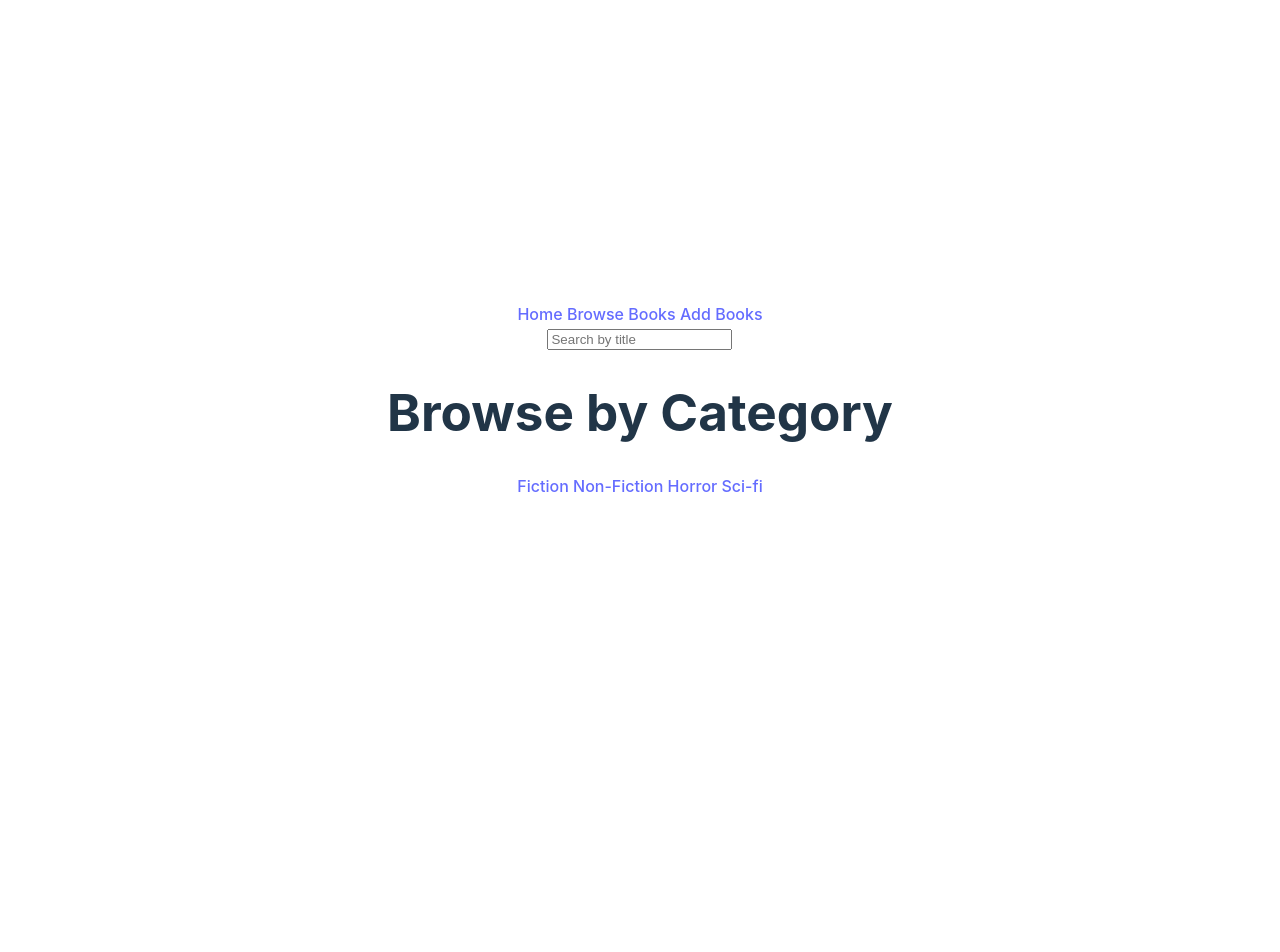
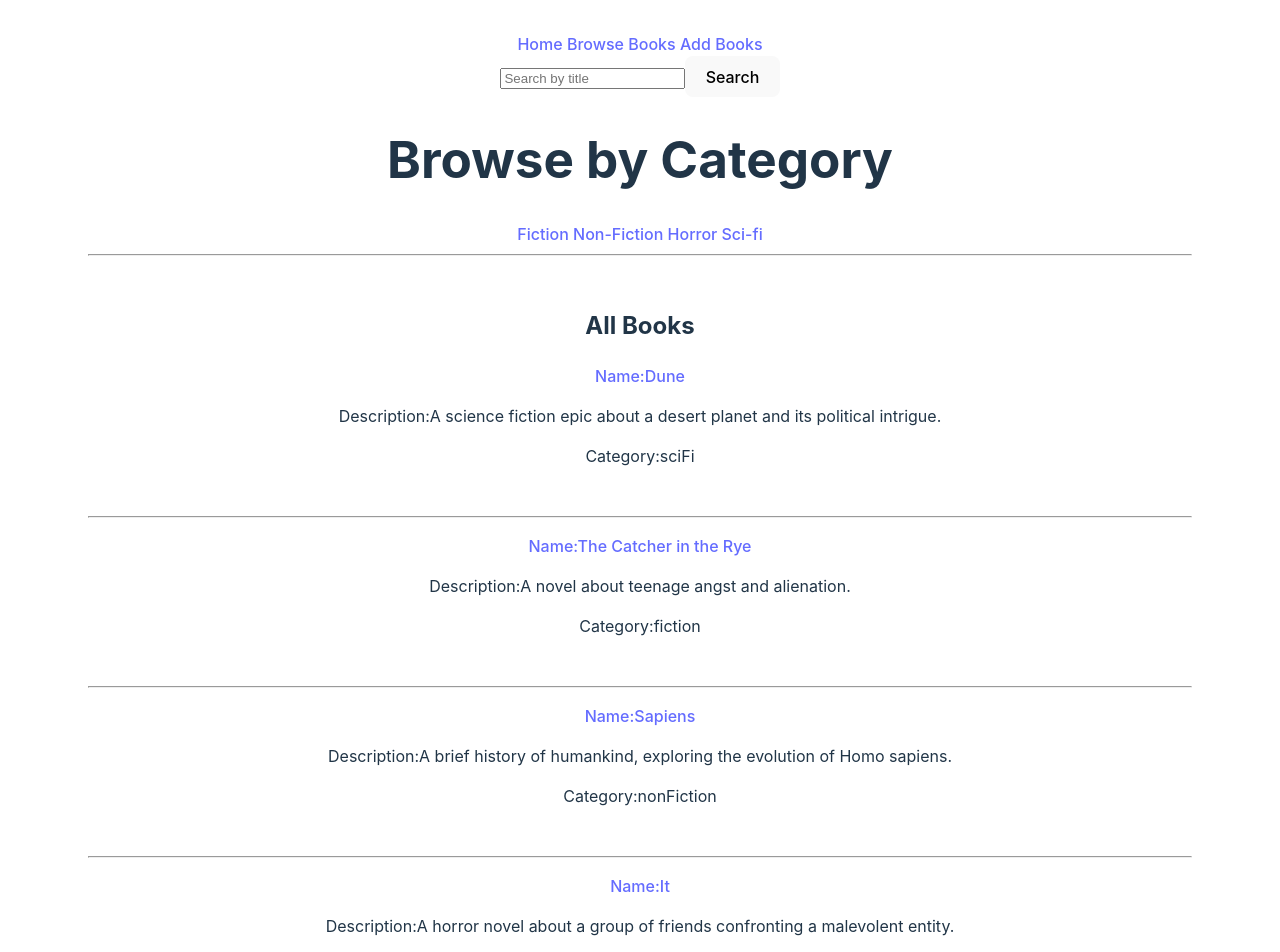
Before and after one commit to prateek-saxena-07/Library_System, a React (Vite) app: page /BrowseBooks in a window 1280 px wide. Shown: the top 952 px of the page. Before the commit the page ends 800 px from the top, so only its background shows below. Built offline with nearby package versions, Linux system fonts and the light colour scheme.

Commit message:
Searching_functionality done

```diff
--- a/src/components/BookCategory.jsx
+++ b/src/components/BookCategory.jsx
@@ -10,10 +10,10 @@ export default function BookCategory()
 const params=useParams().category
 
 useEffect(()=>{ const sortedCategory = {
-        fiction: data.filter(book => book.category ==='Fiction'  ),
-        nonFiction:data.filter(book => book.category === 'Non-Fiction'  ),
-        horror:data.filter(book => book.category === 'Horror' ),
-        sciFi:data.filter(book => book.category === 'Sci-Fi'),
+        fiction: data.filter(book => book.category ==='fiction'  ),
+        nonFiction:data.filter(book => book.category === 'nonfiction'  ),
+        horror:data.filter(book => book.category === 'horror' ),
+        sciFi:data.filter(book => book.category === 'sciFi'),
     }
 
     setCategory(sortedCategory);}
@@ -33,7 +33,7 @@ useEffect(()=>{ const sortedCategory = {
     return (<>
 
         {bookSelect.map((book) => {
-            return <><Books details={book} params={params}></Books> </>
+            return <><Books details={book}></Books> </>
         })}
         sorting
     </>)
--- a/src/components/BookDetails.jsx
+++ b/src/components/BookDetails.jsx
@@ -1,5 +1,10 @@
+import { useParams } from "react-router-dom"
 export default function ()
 {
+
+    console.log(useParams().title)
     return (<>
     hi from Book Details</>)
 }
+// this current component will sort particular book of which detail has to render
+// and make one more component to render the book detail of that single  book that has been picked here
--- a/src/components/Books.jsx
+++ b/src/components/Books.jsx
@@ -2,11 +2,11 @@ import { Link } from "react-router-dom"
 export function Books(props)
 {
     const { title, description, category, img } = props.details
-    const { params }=props
+
 
 
     return (<>
-        <Link to={`/BrowseBooks/${params}/${title}`}> <p>Name:{title}</p></Link>
+        <Link to={`/BrowseBooks/${category}/${title}`}> <p>Name:{title}</p></Link>
 
         <p>Description:{description}</p>
         <p>Category:{category}</p>
--- a/src/components/BrowseBooks.jsx
+++ b/src/components/BrowseBooks.jsx
@@ -1,87 +1,64 @@
 import { useState, useEffect } from "react";
 import { Books } from "./Books";
 import { Link } from "react-router-dom";
-
 import data from "../utils/mockdata";
 
 
-
 function BrowseBooks() {
-    const [Book, setBook] = useState([]);
+    const [book, setBook] = useState([]);
+    const [searchText, setSearchText] = useState("");
+    const [searchResult, setSearchResult] = useState(null);
+    const [searchMessage, setSearchMessage] = useState("");
 
 
+    useEffect(() => {
+        setBook(data);
+    }, []);
 
+    const handleSearch = () => {
+        const foundBook = book.find((b) =>
+            b.title.toLowerCase() === searchText.toLowerCase()
+        );
 
-    // const Fetching = async () => {
-    //     try {
-    //         const response = await fetch('https://freetestapi.com/api/v1/books');
-    //         const data = await response.json();
-    //         console.log('Fetched Books:', data); // Log the fetched books
-    //         const sortedBooks = categorizeBooks(data);
-    //         console.log('Sorted Books:', sortedBooks); // Log the sorted books
-    //         setCategory(sortedBooks);
-    //         setBook(data);
-    //     } catch (error) {
-    //         console.error('Error fetching books:', error);
-    //     }
-    // };
-
-    // useEffect(() => {
-    //     Fetching();
-    // }, []);
-
-    // const categorizeBooks = (books) => {
-    //     const sortedBooks = { fiction: [], nonFiction: [], horror: [], scifi: [], uncategorized: [], };
-    //     books.forEach(book => {
-    //         const category = categorizeBook(book).toLowerCase();
-    //         console.log(`Book: ${book.title}, Category: ${category}`); // Log each book and its category
-    //         sortedBooks[category].push(book);
-
-    //     });
-
-    //     return sortedBooks;
-    // };
-
-    // const normalizeGenre = (genre) => genre.toLowerCase();
-
-    // const categorizeBook = (book) => {
-    //     const fictionCategories = ['fiction', 'classic', 'romance', 'adventure', 'historical fiction', 'social commentary', 'philosophical fiction', 'satire', 'children\'s literature', 'magical realism', 'war'];
-    //     const horrorCategories = ['horror', 'gothic'];
-    //     const sciFiCategories = ['science fiction', 'dystopian'];
-    //     const nonFictionCategories = ['non-fiction', 'biography', 'memoir', 'self-help', 'true crime'];
-
-    //     const normalizedGenres = book.genre.map(normalizeGenre);
-    //     console.log(`Normalized Genres for ${book.title}:`, normalizedGenres);
-
-    //     if (normalizedGenres.some(genre => fictionCategories.includes(genre))) return 'Fiction';
-    //     if (normalizedGenres.some(genre => horrorCategories.includes(genre))) return 'Horror';
-    //     if (normalizedGenres.some(genre => sciFiCategories.includes(genre))) return 'SciFi';
-    //     if (normalizedGenres.some(genre => nonFictionCategories.includes(genre))) return 'NonFiction';
-    //     return 'Uncategorized';
-    // };
-
-
-
-    // console.log('Category State:', category); // Log the category state
-
-
-console.log("data",data[0].category)
-
+        if (foundBook) {
+            setSearchResult(foundBook);
+            setSearchMessage("");
+        } else {
+            setSearchResult(null);
+            setSearchMessage("Book not found");
+        }
+    };
 
     return (
         <>
-            <input type="text" placeholder="Search by title" />
+            <input
+                type="text"
+                placeholder="Search by title"
+                value={searchText}
+                onChange={(e) => setSearchText(e.target.value)}
+            />
+            <button onClick={handleSearch}>Search</button>
             <br />
+             {searchResult && (
+                <div>
+                    <h3>Searched Book</h3>
+                    <Books key={searchResult.id} details={searchResult}  />
+                </div>
+            )}
+
+            {searchMessage && <p>{searchMessage}</p>}
             <h1>Browse by Category</h1>
-            {/* {Book.map((book) => <Books key={book.id} details={book} />)} */}
-            {/* Imp mapping data to the component */}
-            {/* {console.log("category name",Object.keys(category)[0])} */}
-
-
             <Link to={`/BrowseBooks/fiction`}>Fiction </Link>
             <Link to={`/BrowseBooks/nonFiction`}> Non-Fiction</Link>
             <Link to={`/BrowseBooks/horror`}> Horror</Link>
             <Link to={`/BrowseBooks/sciFi`}> Sci-fi</Link>
+            <hr />
+            <br />
+            <h2>All Books</h2>
+            {book.map((b) => (
+                <Books key={b.id} details={b} />
+            ))}
+
 
         </>
     );
--- a/src/main.jsx
+++ b/src/main.jsx
@@ -42,7 +42,7 @@ const appRouter = createBrowserRouter([
       {
         path: '/PopularBooks',
         element:<PopularBooks/>
-      }
+      },
 
     ]
 
--- a/src/utils/mockdata.js
+++ b/src/utils/mockdata.js
@@ -1,225 +1,226 @@
-const data=[
+const data = [
   {
     title: "Dune",
     description:
       "A science fiction epic about a desert planet and its political intrigue.",
-    category: "Sci-Fi",
+    category: "sciFi",
     image: "https://example.com/images/dune.jpg",
   },
   {
     title: "The Catcher in the Rye",
     description: "A novel about teenage angst and alienation.",
-    category: "Fiction",
+    category: "fiction",
     image: "https://example.com/images/catcher-in-the-rye.jpg",
   },
   {
     title: "Sapiens",
     description:
       "A brief history of humankind, exploring the evolution of Homo sapiens.",
-    category: "Non-Fiction",
+    category: "nonFiction",
     image: "https://example.com/images/sapiens.jpg",
   },
   {
     title: "It",
     description:
       "A horror novel about a group of friends confronting a malevolent entity.",
-    category: "Horror",
+    category: "horror",
     image: "https://example.com/images/it.jpg",
   },
   {
     title: "The Hobbit",
     description: "A fantasy adventure story about a hobbit's quest.",
-    category: "Fiction",
+    category: "fiction",
     image: "https://example.com/images/the-hobbit.jpg",
   },
   {
     title: "1984",
     description: "A dystopian novel about totalitarianism and surveillance.",
-    category: "Sci-Fi",
+    category: "sciFi",
     image: "https://example.com/images/1984.jpg",
   },
   {
     title: "Becoming",
     description:
       "A memoir by Michelle Obama, reflecting on her life and experiences.",
-    category: "Non-Fiction",
+    category: "nonFiction",
     image: "https://example.com/images/becoming.jpg",
   },
   {
     title: "The Shining",
     description:
       "A horror novel about a haunted hotel and the madness it induces.",
-    category: "Horror",
+    category: "horror",
     image: "https://example.com/images/the-shining.jpg",
   },
   {
     title: "Neuromancer",
     description:
       "A cyberpunk classic involving hackers and artificial intelligence.",
-    category: "Sci-Fi",
+    category: "sciFi",
     image: "https://example.com/images/neuromancer.jpg",
   },
   {
     title: "Pride and Prejudice",
     description: "A classic novel about love, class, and social expectations.",
-    category: "Fiction",
+    category: "fiction",
     image: "https://example.com/images/pride-and-prejudice.jpg",
   },
   {
     title: "Educated",
     description:
       "A memoir about a woman's quest for knowledge despite a troubled upbringing.",
-    category: "Non-Fiction",
+    category: "nonFiction",
     image: "https://example.com/images/educated.jpg",
   },
   {
     title: "Dracula",
     description: "A classic horror novel about the vampire count Dracula.",
-    category: "Horror",
+    category: "horror",
     image: "https://example.com/images/dracula.jpg",
   },
   {
     title: "Foundation",
     description:
       "A science fiction saga about the fall and rise of civilizations.",
-    category: "Sci-Fi",
+    category: "sciFi",
     image: "https://example.com/images/foundation.jpg",
   },
   {
     title: "To Kill a Mockingbird",
     description: "A novel about racial injustice and moral growth.",
-    category: "Fiction",
+    category: "fiction",
     image: "https://example.com/images/to-kill-a-mockingbird.jpg",
   },
   {
     title: "The Immortal Life of Henrietta Lacks",
     description:
       "The story of Henrietta Lacks and the immortal cells taken from her.",
-    category: "Non-Fiction",
+    category: "nonFiction",
     image: "https://example.com/images/the-immortal-life.jpg",
   },
   {
     title: "The Exorcist",
     description:
       "A horror novel about a young girl possessed by a demonic entity.",
-    category: "Horror",
+    category: "horror",
     image: "https://example.com/images/the-exorcist.jpg",
   },
   {
     title: "The Left Hand of Darkness",
     description:
       "A science fiction novel exploring gender and politics on a distant planet.",
-    category: "Sci-Fi",
+    category: "sciFi",
     image: "https://example.com/images/left-hand-of-darkness.jpg",
   },
   {
     title: "The Great Gatsby",
     description:
       "A classic novel about wealth and the American Dream in the 1920s.",
-    category: "Fiction",
+    category: "fiction",
     image: "https://example.com/images/great-gatsby.jpg",
   },
   {
     title: "Thinking, Fast and Slow",
     description: "A book on the dual systems of thought and decision-making.",
-    category: "Non-Fiction",
+    category: "nonFiction",
     image: "https://example.com/images/thinking-fast-and-slow.jpg",
   },
   {
     title: "American Psycho",
     description:
       "A psychological thriller and horror novel about a wealthy New York City businessman.",
-    category: "Horror",
+    category: "horror",
     image: "https://example.com/images/american-psycho.jpg",
   },
   {
     title: "Snow Crash",
     description:
       "A cyberpunk novel set in a future America with a dangerous virtual reality.",
-    category: "Sci-Fi",
+    category: "sciFi",
     image: "https://example.com/images/snow-crash.jpg",
   },
   {
     title: "One Hundred Years of Solitude",
     description:
       "A novel about the Buendía family and the magical town of Macondo.",
-    category: "Fiction",
+    category: "fiction",
     image: "https://example.com/images/one-hundred-years-of-solitude.jpg",
   },
   {
     title: "The Wright Brothers",
     description:
       "A biography of the Wright brothers and their invention of the airplane.",
-    category: "Non-Fiction",
+    category: "nonFiction",
     image: "https://example.com/images/the-wright-brothers.jpg",
   },
   {
     title: "The Haunting of Hill House",
     description:
       "A horror novel about a group of people staying in a supposedly haunted house.",
-    category: "Horror",
+    category: "horror",
     image: "https://example.com/images/the-haunting-of-hill-house.jpg",
   },
   {
     title: "The Martian",
     description: "A science fiction novel about an astronaut stranded on Mars.",
-    category: "Sci-Fi",
+    category: "sciFi",
     image: "https://example.com/images/the-martian.jpg",
   },
   {
     title: "Little Women",
     description:
       "A classic novel about the lives and struggles of the March sisters.",
-    category: "Fiction",
+    category: "fiction",
     image: "https://example.com/images/little-women.jpg",
   },
   {
     title: "The Gene: An Intimate History",
     description: "A book exploring the history and science of genetics.",
-    category: "Non-Fiction",
+    category: "nonFiction",
     image: "https://example.com/images/the-gene.jpg",
   },
   {
     title: "The Silence of the Lambs",
     description:
       "A psychological horror novel about an FBI agent and a cannibalistic serial killer.",
-    category: "Horror",
+    category: "horror",
     image: "https://example.com/images/silence-of-the-lambs.jpg",
   },
   {
     title: "Hyperion",
     description:
       "A science fiction novel featuring a group of pilgrims on a journey in a distant future.",
-    category: "Sci-Fi",
+    category: "sciFi",
     image: "https://example.com/images/hyperion.jpg",
   },
   {
     title: "Brave New World",
     description:
       "A dystopian novel about a future society driven by technology and consumerism.",
-    category: "Sci-Fi",
+    category: "sciFi",
     image: "https://example.com/images/brave-new-world.jpg",
   },
   {
     title: "Gone with the Wind",
     description:
       "A historical novel set during the American Civil War and Reconstruction era.",
-    category: "Fiction",
+    category: "fiction",
     image: "https://example.com/images/gone-with-the-wind.jpg",
   },
   {
     title: "The Power of Habit",
     description:
       "A book exploring the science of habits and how they can be changed.",
-    category: "Non-Fiction",
+    category: "nonFiction",
     image: "https://example.com/images/the-power-of-habit.jpg",
   },
   {
     title: "Bird Box",
     description:
       "A horror novel about a mother and her children trying to survive in a world where seeing an unknown entity drives people to madness.",
-    category: "Horror",
+    category: "horror",
     image: "https://example.com/images/bird-box.jpg",
   },
 ];
-export default data
+
+export default data;
```
